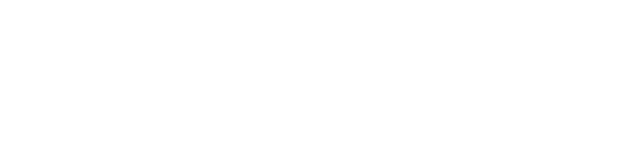
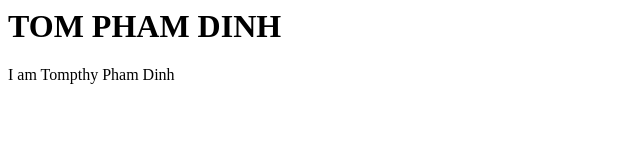
Before and after one commit to UCSDTOMPHAMDINH/wi21-cse110-lab3, a plain HTML site: page index.html in a window 1280 px wide. Shown: the whole page, without its empty margins (0-640 px from the left). Drawn offline with Linux system fonts and the light colour scheme.

Commit message:
added header

```diff
--- a/index.html
+++ b/index.html
@@ -1,4 +1,14 @@
 <html>
     <head>
         <title>TOM PHAM DINH</title>
+    </head>
     <body>
+        <header>
+            <h1>TOM PHAM DINH</h1>
+        </header>
+    <main>
+        I am Tompthy Pham Dinh
+    </main>
+    </body>
+
+</html>
```
